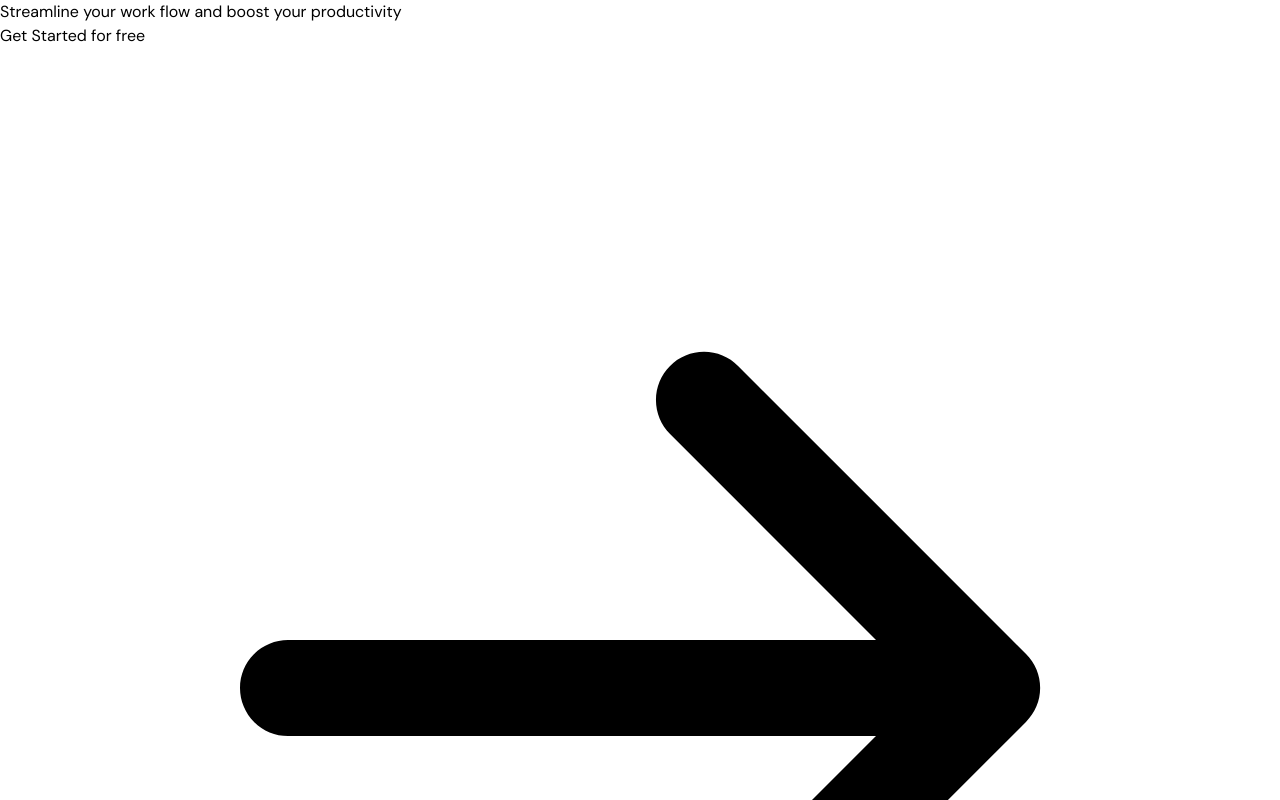
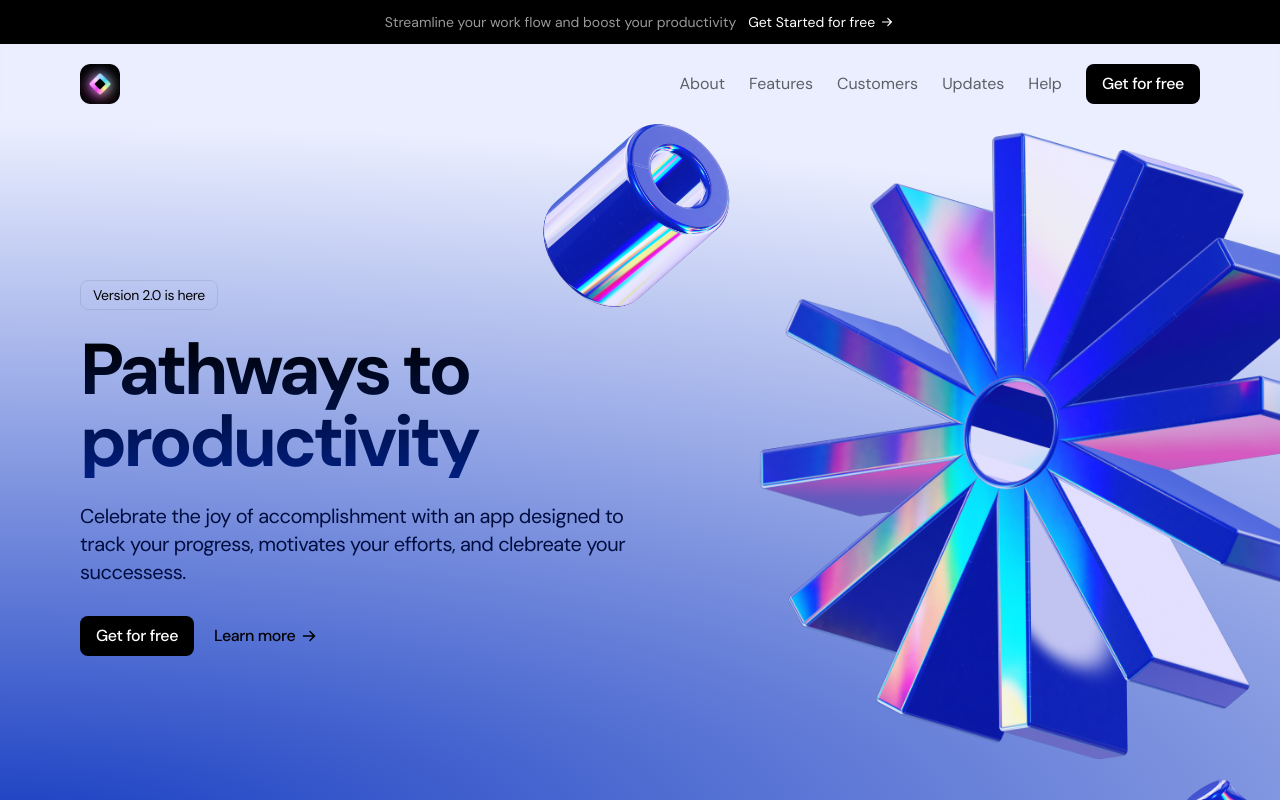
Before and after one commit to bisht-xp/Landing-craft, a Next.js app: page / in a window 1280 px wide. Shown: the top 800 px of the page. Built offline with nearby package versions, Linux system fonts and the light colour scheme.

Commit message:
add: added custom classes

```diff
--- a/next.config.mjs
+++ b/next.config.mjs
@@ -1,4 +1,34 @@
 /** @type {import('next').NextConfig} */
-const nextConfig = {};
+const nextConfig = {
+    webpack(config) {
+      // Grab the existing rule that handles SVG imports
+      const fileLoaderRule = config.module.rules.find((rule) =>
+        rule.test?.test?.(".svg")
+      );
 
-export default nextConfig;
+      config.module.rules.push(
+        // Reapply the existing rule, but only for svg imports ending in ?url
+        {
+          ...fileLoaderRule,
+          test: /\.svg$/i,
+          resourceQuery: /url/, // *.svg?url
+        },
+        // Convert all other *.svg imports to React components
+        {
+          test: /\.svg$/i,
+          issuer: fileLoaderRule.issuer,
+          resourceQuery: { not: [...fileLoaderRule.resourceQuery.not, /url/] }, // exclude if *.svg?url
+          use: ["@svgr/webpack"],
+        }
+      );
+
+      // Modify the file loader rule to ignore *.svg, since we have it handled now.
+      fileLoaderRule.exclude = /\.svg$/i;
+
+      return config;
+    },
+
+    // ...other config
+  };
+
+  export default nextConfig;
--- a/tailwind.config.ts
+++ b/tailwind.config.ts
@@ -2,10 +2,9 @@ import type { Config } from "tailwindcss";
 
 const config: Config = {
   content: [
-    "./src/sections/**/*.{js,ts,jsx,tsx,mdx}",
-    "./src/pages/**/*.{js,ts,jsx,tsx,mdx}",
-    "./src/components/**/*.{js,ts,jsx,tsx,mdx}",
-    "./src/app/**/*.{js,ts,jsx,tsx,mdx}",
+    "./pages/**/*.{js,ts,jsx,tsx,mdx}",
+    "./components/**/*.{js,ts,jsx,tsx,mdx}",
+    "./app/**/*.{js,ts,jsx,tsx,mdx}",
   ],
   theme: {
     screens: {
```
